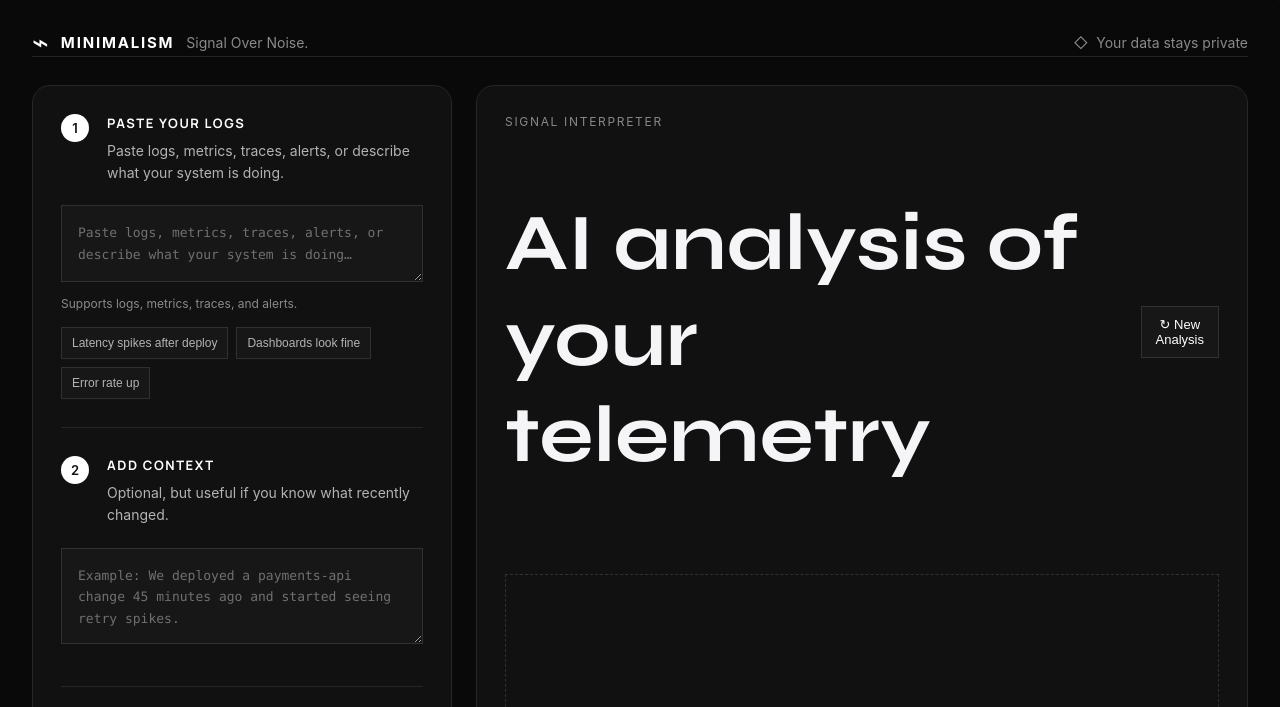
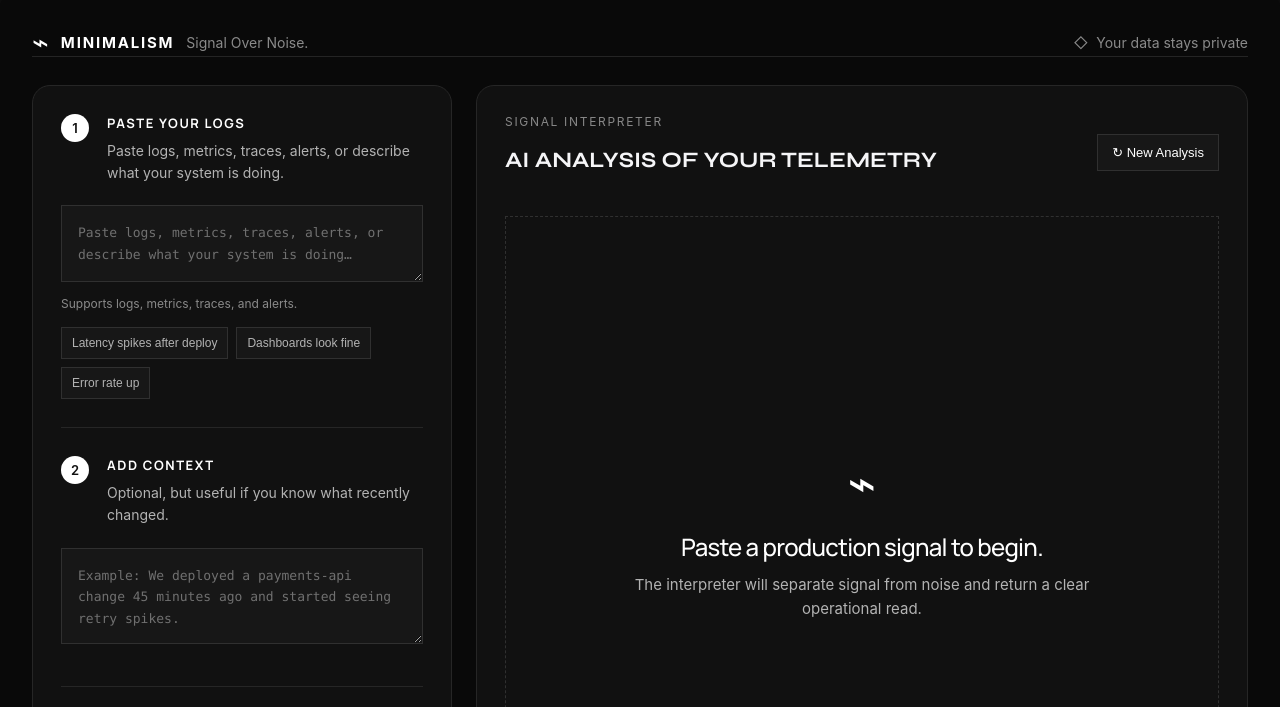
Before and after one commit to minimalism-studios/signal-audit, a website: page website/pages/signal-interpreter.html in a window 1280 px wide. Shown: the part 93-800 px from the top of the page. Drawn offline with Linux system fonts and the light colour scheme.

Commit message:
Refine Signal Interpreter results heading

```diff
--- a/website/assets/css/signal-interpreter.css
+++ b/website/assets/css/signal-interpreter.css
@@ -1731,3 +1731,8 @@ body.signal-interpreter-embed .site-header,
 body.signal-interpreter-embed .site-footer {
   display: none !important;
 }
+
+.signal-results-header h1 {
+  font-size: 22px;
+  text-transform: uppercase;
+}
```
